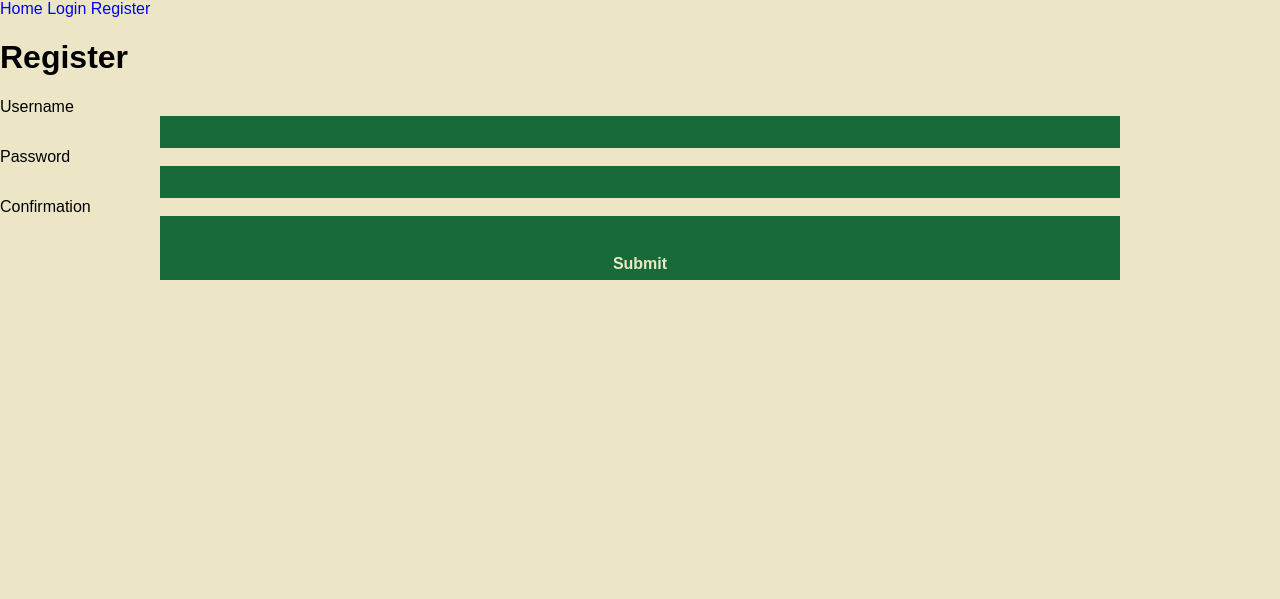
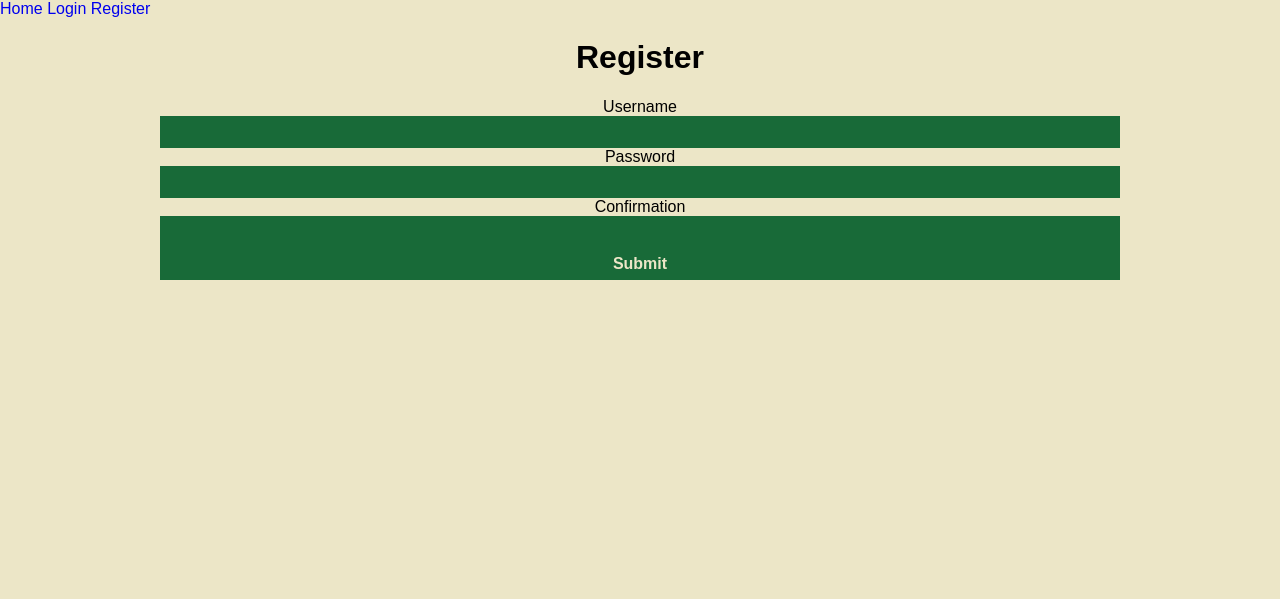
Before and after one commit to cpbasham/one-shot-django, a Django app: page /user/register/ in a window 1280 px wide. Shown: the top 599 px of the page. Run offline with Django 3.2, Linux system fonts and the light colour scheme; style sheets or scripts are compiled from the project's sources; some libraries are stand-ins or nearby versions.

Commit message:
ensure static file changes are pushed to server.  center form text

```diff
--- a/one_shot/assets/css/_partials/_main.scss
+++ b/one_shot/assets/css/_partials/_main.scss
@@ -5,8 +5,13 @@ $modifiers-bar-height: 2em;
 $input-height: $modifiers-bar-height;
 $item-size: 46px;
 
-* {
+*, *:before, *:after {
+  box-sizing: border-box;
   outline: none;
+}
+
+h1,h2,h3,h4,h5,h6,form {
+  text-align: center;
 }
 
 body {
```
